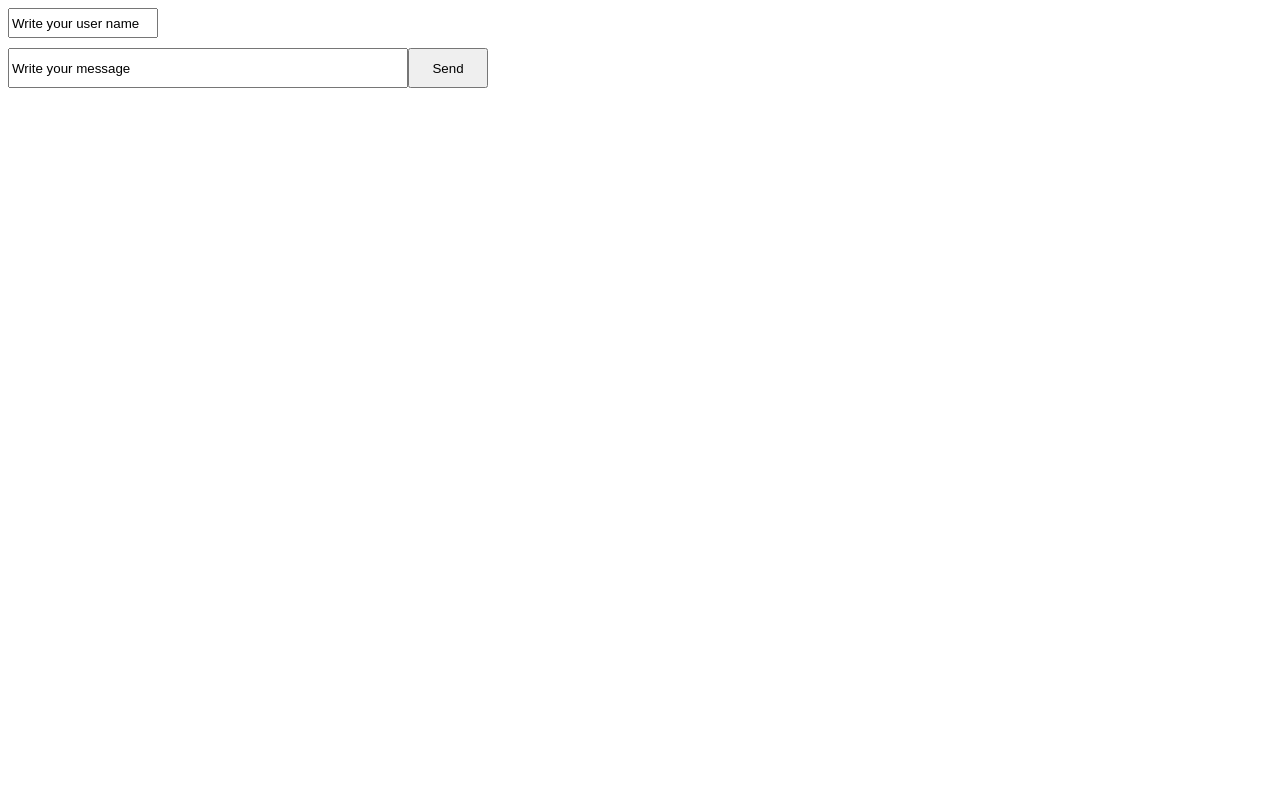
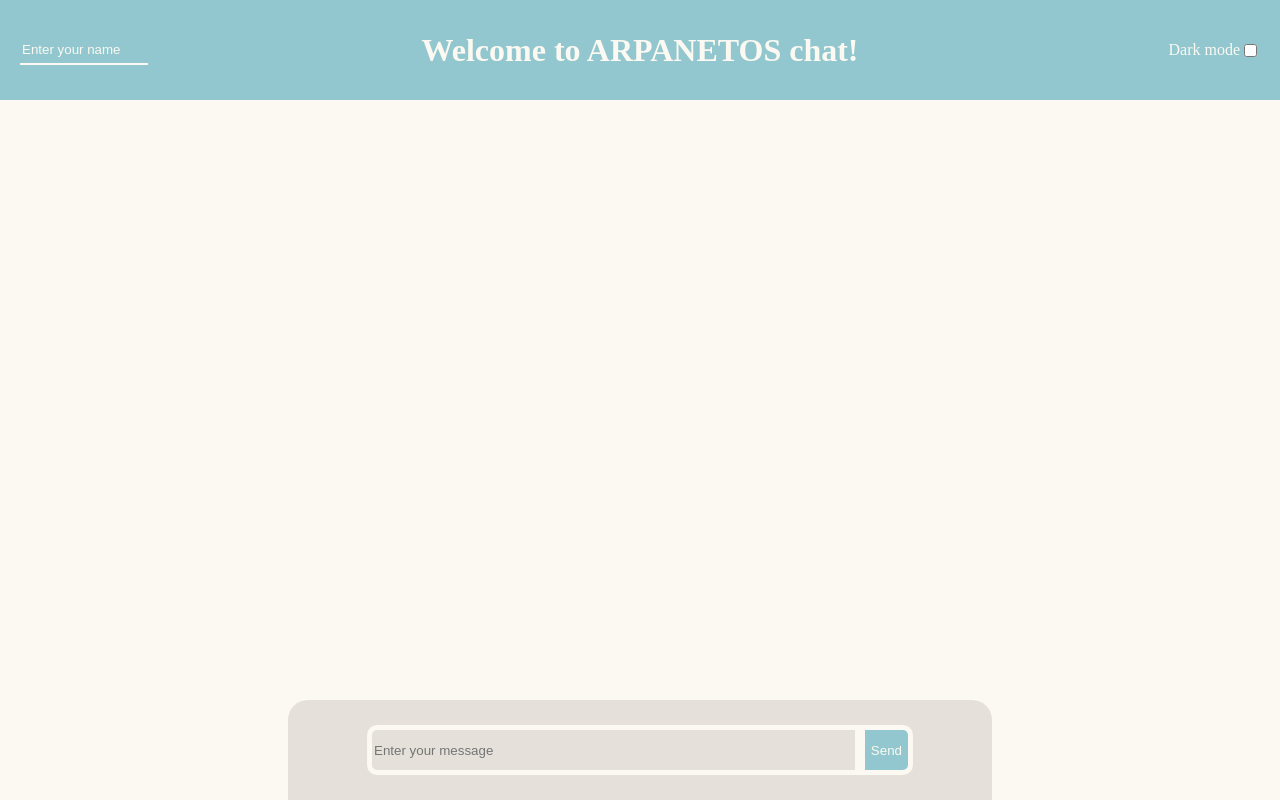
Before and after one commit to chuy-zip/LAB5_JS_ONLY, a plain HTML site: page index.html in a window 1280 px wide. Drawn offline with Linux system fonts and the light colour scheme.

Commit message:
Arpanetos chat UI version 1

```diff
--- a/index.html
+++ b/index.html
@@ -6,27 +6,109 @@
 
         const cssInputName = `
             .nameInput {
+                position: relative;
                 height: 30px;
-                width: 150px;
-                display: block;
-                margin-bottom: 10px;
+                width: 10%;
+                margin-left: 20px;
+                background-color: #92C7CF;
+                color: #FBF9F1;
+                border-top: none;
+                border-left: none;
+                border-right: none;
+                border-bottom: 2px solid #FBF9F1;
+                text-align: left;
+            }
+            .nameInput::placeholder {
+                color: #FBF9F1;
+            }
+        `;
+
+        const cssToggle = `
+            .toggle {
+                position: relative;
+                display: flex;
+                justify-content: end;
+                alignt-items: center;
+                color: #FBF9F1;
+                width: 10%;
+                margin-right: 20px;
+            }
+        `;
+
+        const cssh1Titles = `
+            h1 {
+                position: relative;
+                color: #FBF9F1;
+            }
+        `;
+
+
+        const cssHeader = `
+            .headerContainer {
+                display: flex;
+                align-items: center;
+                justify-content: space-between;
+                height: 100px;
+                width: 100%;
+                position: sticky;
+                position: fixed;
+                top:0;
+                background-color: #92C7CF;
+            }
+        `;
+
+
+        const cssInputContainer = `
+            .inputContainer {
+                display: flex;
+                justify-content: center;
+                align-items: center;
+                height: 100px;
+                width: 55%;
+                position: sticky;
+                position:fixed;
+                bottom: 0;
+                background-color: #E5E1DA;
+                left: 50%;
+                transform: translateX(-50%);
+                border-top-left-radius: 20px;
+                border-top-right-radius: 20px;
             }
         `;
 
         const cssInputMessage = `
             .messageInput {
-                height: 40px;
-                width: 400px;
-                margin-bottom: 10px;
+                position: relative;
+                height: 50px;
+                width: 70%;
+                background-color: #E5E1DA;
+                border-right: none;
+                border-top-left-radius: 10px;
+                border-bottom-left-radius: 10px;
+                border: 5px solid #FBF9F1;
             }
         `;
 
         const cssSendButton = `
             .sendButton {
-                height: 40px;
-                width: 80px;
+                height: 50px;
+                min-width: 30px;
+                background-color: #92C7CF;
+                color: #FBF9F1;
+                border-left: none;
+                border-top-right-radius: 10px;
+                border-bottom-right-radius: 10px;
+                border: 5px solid #FBF9F1;
             }
         `;
+
+        const cssBody = `
+            body {
+                margin: 0;
+                background-color: #FBF9F1;
+            }
+        `;
+
 
         let styleNameInput = document.createElement('style');
         styleNameInput.textContent = cssInputName;
@@ -37,43 +119,105 @@
         let styleButtonSend = document.createElement('style');
         styleButtonSend.textContent = cssSendButton;
 
+        let headerStyle = document.createElement('style');
+        headerStyle.textContent = cssHeader;
+
+        let h1Style = document.createElement('style')
+        h1Style.textContent = cssh1Titles;
+
+        let inputStyle = document.createElement('style');
+        inputStyle.textContent = cssInputContainer;
+
+        let bodyStile = document.createElement('style');
+        bodyStile.textContent = cssBody;
+
+        let toggle = document.createElement('style');
+        toggle.textContent = cssToggle;
+
+        document.head.appendChild(h1Style);
         document.head.appendChild(styleNameInput);
         document.head.appendChild(stlyeMessageInput);
         document.head.appendChild(styleButtonSend);
+        document.head.appendChild(headerStyle);
+        document.head.appendChild(inputStyle);
+        document.head.appendChild(bodyStile);
+        document.head.appendChild(toggle);
+
+        let pageHeader = document.createElement('div');
+        pageHeader.id = "header";
+        pageHeader.className = "headerContainer";
+
+        let webTitle = document.createElement('h1')
+        webTitle.id = "title";
+        webTitle.textContent = "Welcome to ARPANETOS chat!";
 
         // Create input for user name
         let userNameInput = document.createElement('input');
-        userNameInput.id = "name"
+        userNameInput.id = "name";
         userNameInput.className = "nameInput";
         userNameInput.type = "text";
-        userNameInput.value = "Write your user name";
+        userNameInput.placeholder = "Enter your name";
+
+        let darkModeContainer = document.createElement('div');
+        darkModeContainer.id = "darkModeContainer";
+        darkModeContainer.className = "toggle"
+        darkModeContainer.textContent = "Dark mode"
+
+        let darkModeCheckbox = document.createElement('input');
+        darkModeCheckbox.type = "checkbox";
 
         // Create input for message
         let messageInput = document.createElement('input');
-        messageInput.id = "message"
+        messageInput.id = "message";
         messageInput.className = "messageInput";
         messageInput.type = "text";
-        messageInput.value = "Write your message";
+        messageInput.placeholder = "Enter your message";
 
         let sendButton = document.createElement('button');
         sendButton.onclick = sendData;
         sendButton.className = "sendButton"
         sendButton.textContent = "Send";
 
+        let inputContainer = document.createElement('div');
+        inputContainer.id = "inputCont";
+        inputContainer.className = "inputContainer"
 
         // Get the body element to append inputs
         let body = document.body;
 
         // Append inputs to the body
-        body.appendChild(userNameInput);
-        body.appendChild(messageInput);
-        body.appendChild(sendButton);
+        body.appendChild(pageHeader);
+
+        pageHeader.appendChild(userNameInput);
+        pageHeader.appendChild(webTitle);
+        pageHeader.appendChild(darkModeContainer);
+
+        darkModeContainer.appendChild(darkModeCheckbox);
+
+        inputContainer.appendChild(messageInput);
+        inputContainer.appendChild(sendButton);
+        body.appendChild(inputContainer);
+
+        // Create the toggle switch container
 
         function sendData() {
             let name = document.getElementById('name').value;
             let message = document.getElementById('message').value;
             alert(`User Name: ${name} \nMessage:     ${message} `)
         }
+
+        darkModeCheckbox.addEventListener('change', function() {
+            if (this.checked) {
+            // Dark mode activated
+            document.body.style.backgroundColor = "#333";
+            document.body.style.color = "#DFE6E9";
+            } else {
+            // Light mode activated
+            document.body.style.backgroundColor = "#DFE6E9";
+            document.body.style.color = "#333";
+            }
+        });
+
     </script>
   </body>
 </html>
```
